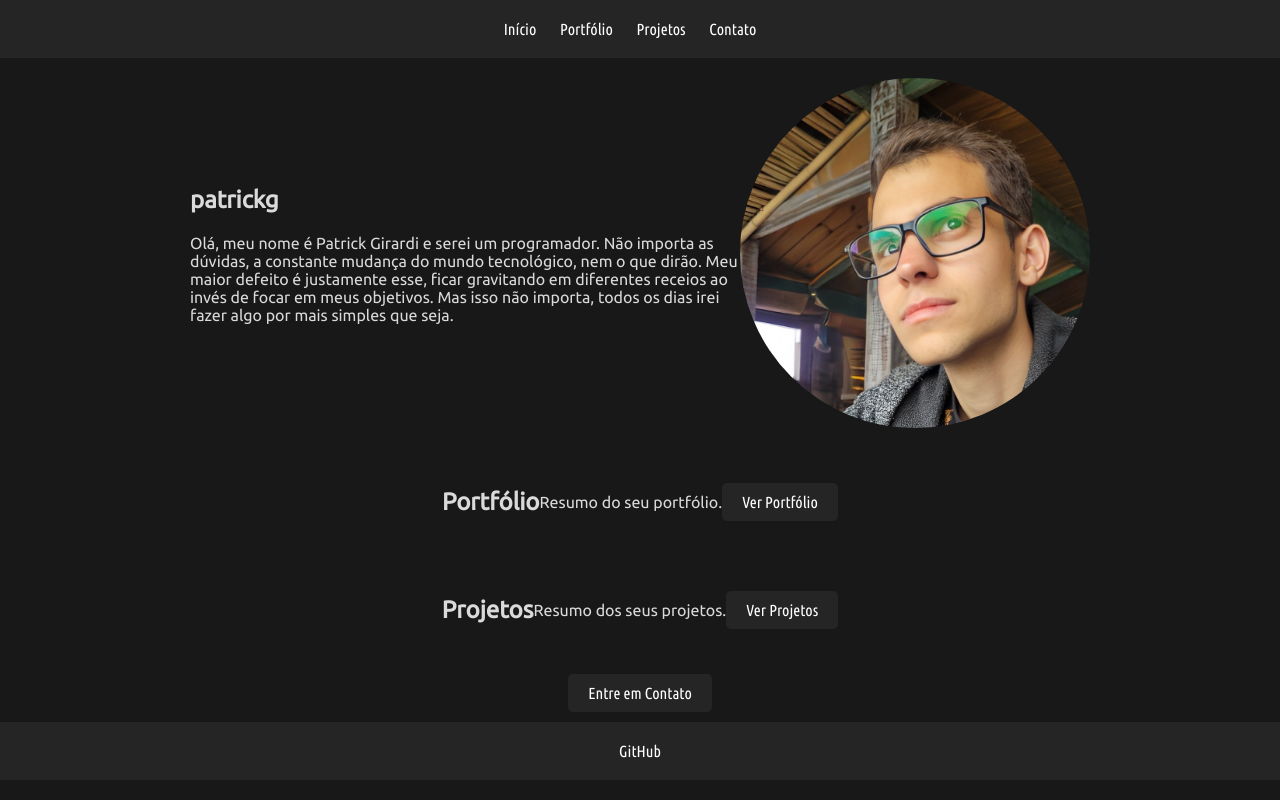
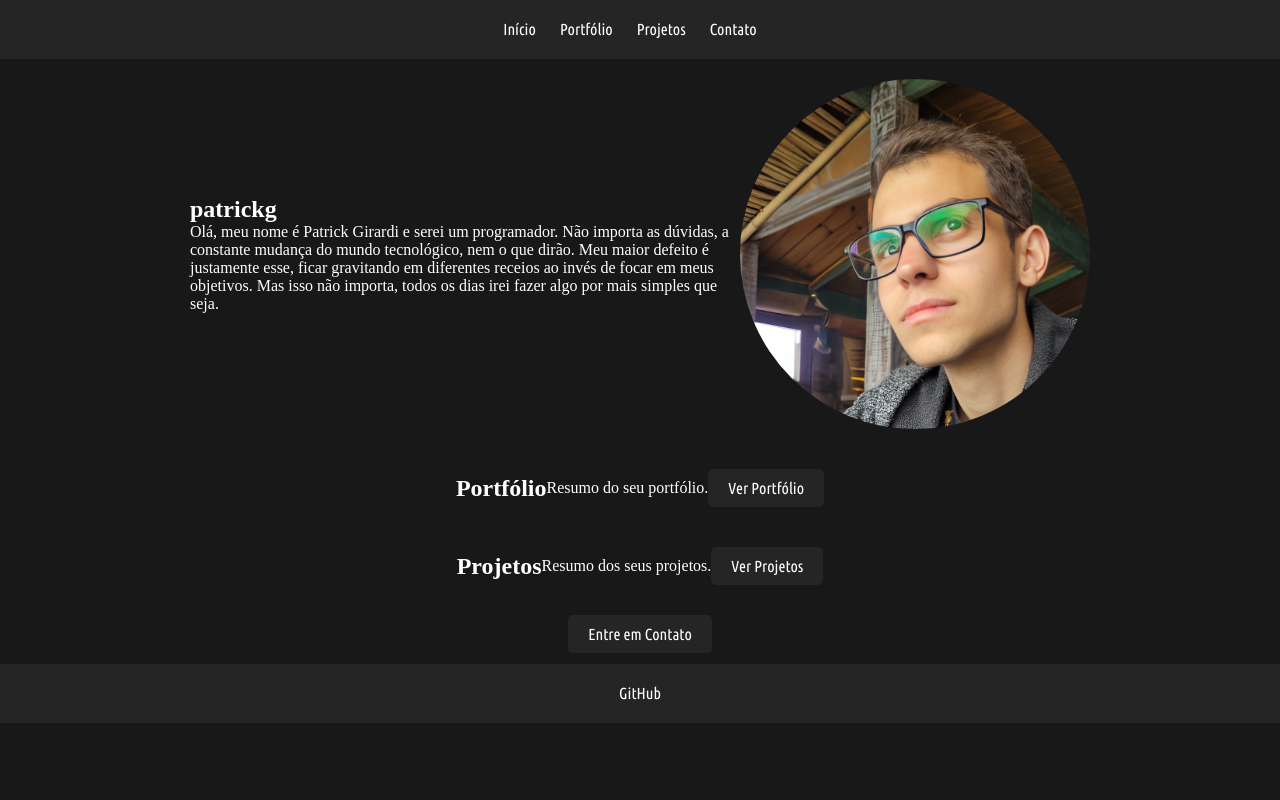
Before and after one commit to isTrick/isTrick, a plain HTML site: page index.html in a window 1280 px wide. Drawn offline with Linux system fonts and the light colour scheme.

Commit message:
normalize css

```diff
--- a/assets/style.css
+++ b/assets/style.css
@@ -1,12 +1,14 @@
 @import url('https://fonts.googleapis.com/css2?family=Ubuntu&family=Ubuntu+Condensed&family=Ubuntu+Mono&display=swap');
 
+* {
+    margin: 0;
+    padding: 0;
+    box-sizing: border-box;
+}
 
 body {
     background-color: #181818;
-    color: #dadada;
-    font-family: 'Ubuntu', sans-serif;
-    margin: 0;
-    padding: 0;
+    color: #FFF;
   }
 
   a {
```
